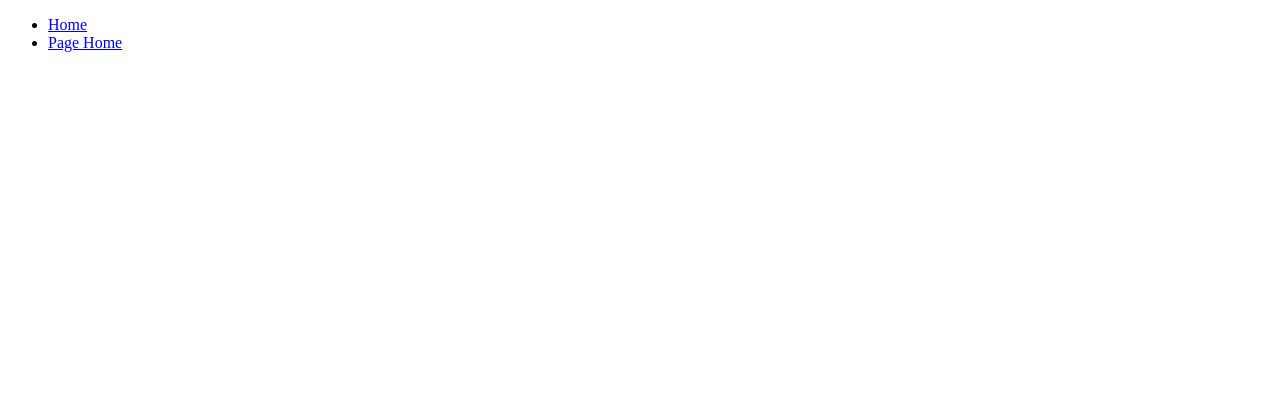
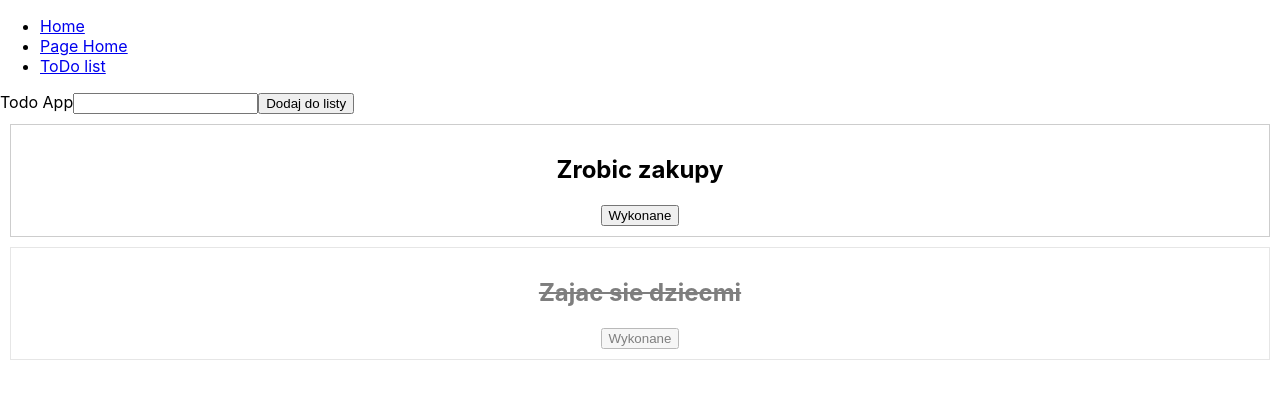
Before and after one commit to born-kes/react-learning-from-a-tutorials-, a React (Create React App) app: page /Todo in a window 1280 px wide. Shown: the top 398 px of the page. Built offline with nearby package versions, Linux system fonts and the light colour scheme.

Commit message:
Add Todo to list link page

```diff
--- a/src/components/Todo.js
+++ b/src/components/Page/Todo/Todo.js
@@ -1,5 +1,6 @@
 import * as React from "react";
-import TodoItem from "./TodoItem";
+import TodoItem from "./components/TodoItem";
+import './components/index.css';
 
 class Todo extends React.Component {
     state = {
--- a/src/components/Routes/MyRoutes.js
+++ b/src/components/Routes/MyRoutes.js
@@ -6,6 +6,7 @@ import {
     Route,
     Link
 } from "react-router-dom";
+import Todo from "../Page/Todo/Todo";
 
 const MyRoutes = () => {
     return (
@@ -16,16 +17,21 @@ const MyRoutes = () => {
                         <Link to="/">Home</Link>
                     </li>
                     <li>
-                        <Link to="/Home/">Page Home</Link>
+                        <Link to="/Home">Page Home</Link>
+                    </li>
+                    <li>
+                        <Link to="/Todo">ToDo list</Link>
                     </li>
                 </ul>
             </nav>
         <Switch>
             <Route path="/Todo">
+                <Todo />
             </Route>
             <Route path="/Game">
             </Route>
             <Route path="/Home">
+                <Home />
             </Route>
             <Route path="/">
                 <Home />
```
Also changed, not shown: src/components/Page/Todo/components/TodoItem.js (renamed from src/components/TodoItem.js), src/components/Page/Todo/components/index.css (renamed from src/index.css).
